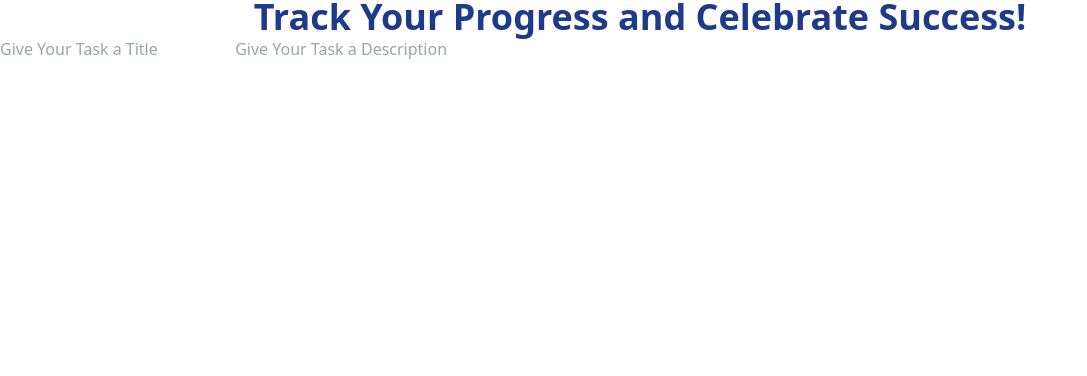
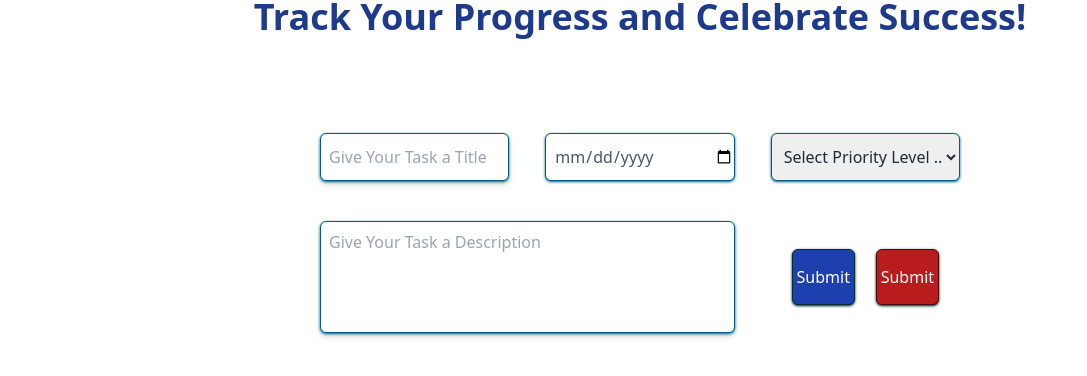
Before and after one commit to MohamedHamouch/Brief4-Kanban-Board, a website: page index.html in a window 1280 px wide. Shown: the part 72-448 px from the top of the page, without its empty margins (0-1087 px from the left). Drawn offline with nearby package versions, Linux system fonts and the light colour scheme.

Commit message:
adding task form first version

```diff
--- a/index.html
+++ b/index.html
@@ -9,14 +9,26 @@
 
 </head>
 <body>
-    <header class="text-center p">
+    <header class="text-center pb-24">
         <img src="Images/Taskflow-logo.png" alt="Task flow logo" class="w-52">
         <h1 class="text-blue-900 text-4xl font-semibold">Track Your Progress and Celebrate Success!</h1>
     </header>
     <main>
-        <form action="">
-            <input type="text" name="title" id="" placeholder="Give Your Task a Title">
-            <input type="text" name="descreption" placeholder="Give Your Task a Description" id="">
+        <form class="w-1/2 m-auto grid grid-cols-3 gap-y-10 gap-x-9">
+            <input type="text" name="title" placeholder="Give Your Task a Title" id="title" class="place-self-start w-full h-12 pl-2 border border-solid border-sky-800 rounded-md shadow drop-shadow-md shadow-cyan-700 outline-none">
+            <input type="date" name="date" id="date" class="w-full h-12 pl-2 place-self-end placeholder: text-gray-600 border border-solid border-sky-800 rounded-md shadow shadow-cyan-700 outline-none">
+            <select id="priority" name="priority" class="w-full h-12 pl-2 text-gray-800 border border-solid border-sky-800 rounded-md shadow shadow-cyan-700 outline-none">
+                <option value="0">Select Priority Level ...</option>
+                <option value="1">Priority 1</option>
+                <option value="2">Priority 2</option>
+                <option value="3">Priority 3</option>
+            </select>
+            <textarea name="description" id="description" placeholder="Give Your Task a Description" class="w-auto h-28 pl-2 pt-2 col-span-2 resize-none text-gray-800 border border-solid border-sky-800 rounded-md shadow drop-shadow-md shadow-cyan-700 outline-none"></textarea>
+            <div class="flex justify-evenly items-center">
+                <input type="submit" value="Submit" class="text-white bg-blue-800 w-1/3 h-1/2 rounded-md border border-solid border-teal-950 shadow shadow-teal-950 hover:opacity-75">
+                <input type="button" value="Submit" class="text-white bg-red-700 w-1/3 h-1/2 rounded-md border border-solid border-red-950 shadow shadow-teal-950 hover:opacity-75">
+            </div>
+
            </form>
     </main>
 </body>
--- a/styles.css
+++ b/styles.css
@@ -1,3 +1,9 @@
 @tailwind base;
 @tailwind components;
 @tailwind utilities;
+
+* {
+    box-sizing: border-box;
+    padding: 0;
+    margin: 0;
+}
```
